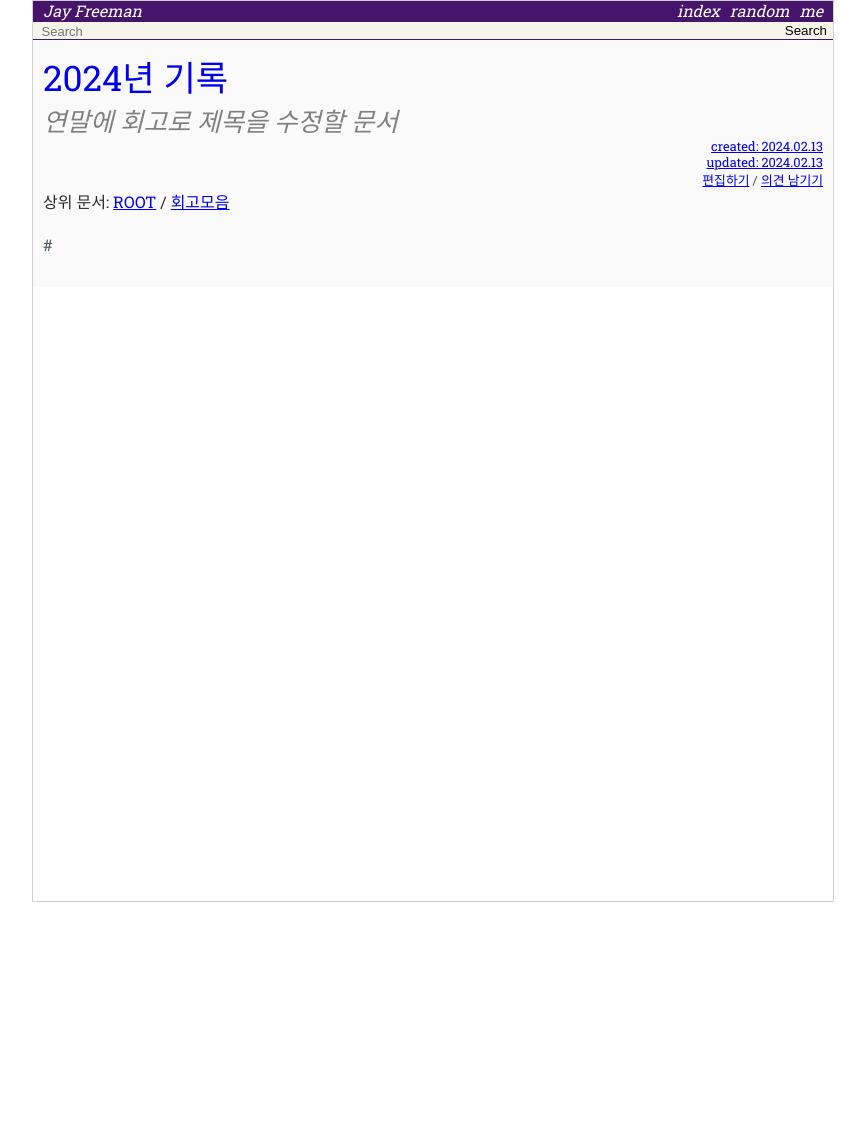
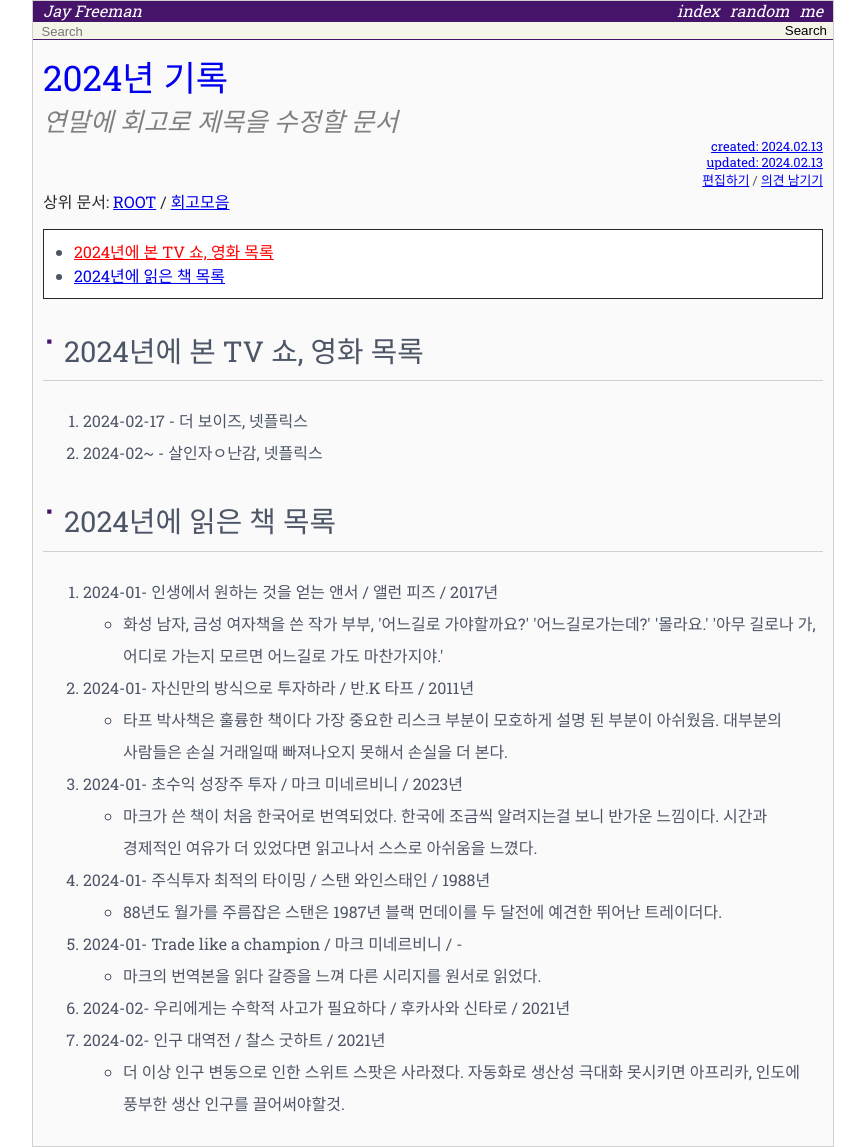
Before and after one commit to JayFreemandev/JayFreemandev.github.io, a Jekyll site: the page built from _wiki/review/2024.md, in a window 1280 px wide. Shown: the whole page, without its empty margins (207-1072 px from the left). Built offline with Jekyll 4.4.1, drawn with Linux system fonts in a browser that asks for light colours; comment, search, counter and statistics services are not loaded; before the commit the page ends 902 px from its top, so only the background shows below that.

Commit message:
2024년 회고 기록

```diff
--- a/_wiki/review/2024.md
+++ b/_wiki/review/2024.md
@@ -14,4 +14,21 @@ resource: 436EDEFA-C110-4C74-8923-4C69CDC92488
 * TOC
 {:toc}
 
-#
+## 2024년에 본 TV 쇼, 영화 목록
+1. 2024-02-17 - 더 보이즈, 넷플릭스
+2. 2024-02~ - 살인자ㅇ난감, 넷플릭스
+
+## 2024년에 읽은 책 목록
+1. 2024-01- 인생에서 원하는 것을 얻는 앤서 / 앨런 피즈 / 2017년
+   - 화성 남자, 금성 여자책을 쓴 작가 부부, '어느길로 가야할까요?' '어느길로가는데?' '몰라요.' '아무 길로나 가, 어디로 가는지 모르면 어느길로 가도 마찬가지야.'
+2. 2024-01- 자신만의 방식으로 투자하라 / 반.K 타프 / 2011년
+   - 타프 박사책은 훌륭한 책이다 가장 중요한 리스크 부분이 모호하게 설명 된 부분이 아쉬웠음. 대부분의 사람들은 손실 거래일때 빠져나오지 못해서 손실을 더 본다.
+3. 2024-01- 초수익 성장주 투자 / 마크 미네르비니 / 2023년
+   - 마크가 쓴 책이 처음 한국어로 번역되었다. 한국에 조금씩 알려지는걸 보니 반가운 느낌이다. 시간과 경제적인 여유가 더 있었다면 읽고나서 스스로 아쉬움을 느꼈다.
+4. 2024-01- 주식투자 최적의 타이밍 / 스탠 와인스태인 / 1988년
+   - 88년도 월가를 주름잡은 스탠은 1987년 블랙 먼데이를 두 달전에 예견한 뛰어난 트레이더다.
+5. 2024-01- Trade like a champion / 마크 미네르비니 / -
+  - 마크의 번역본을 읽다 갈증을 느껴 다른 시리지를 원서로 읽었다.
+6. 2024-02- 우리에게는 수학적 사고가 필요하다 / 후카사와 신타로 / 2021년
+7. 2024-02- 인구 대역전 / 찰스 굿하트 / 2021년
+  - 더 이상 인구 변동으로 인한 스위트 스팟은 사라졌다. 자동화로 생산성 극대화 못시키면 아프리카, 인도에 풍부한 생산 인구를 끌어써야할것.
```
Also changed, not shown: _wiki/book/2024.md (+5 -5 lines).
